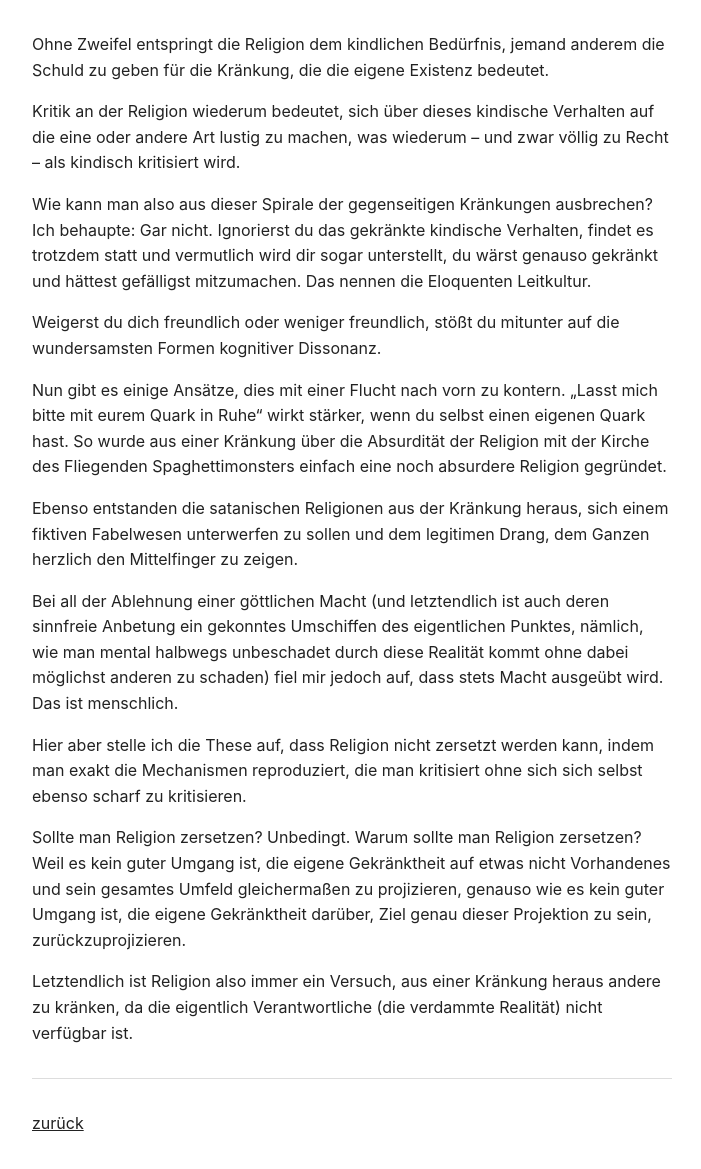
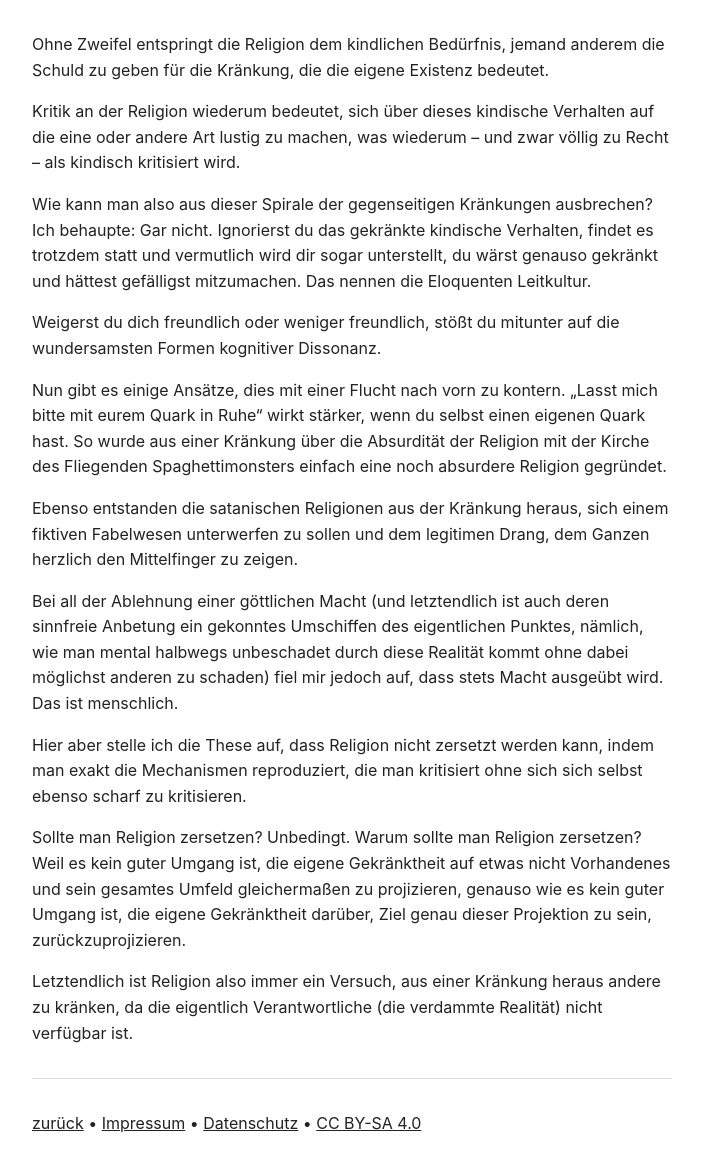
Before and after one commit to srslymarco/kallisti, a Jekyll site: the page built from essays/kritik-der-gekraenktheit.md, in a window 1280 px wide. Shown: the whole page, without its empty margins (288-989 px from the left). Built offline with Jekyll 4.4.1, drawn with Linux system fonts in a browser that asks for light colours.

Commit message:
Update kritik-der-gekraenktheit.md

```diff
--- a/essays/kritik-der-gekraenktheit.md
+++ b/essays/kritik-der-gekraenktheit.md
@@ -25,4 +25,4 @@ Letztendlich ist Religion also immer ein Versuch, aus einer Kränkung heraus and
 
 ---
 
-[zurück](README.md)
+[zurück](../README.md)  • [Impressum](../IMPRESSUM.md) • [Datenschutz](../DATENSCHUTZ.md) • [CC BY-SA 4.0](../LICENSE.md)
```
